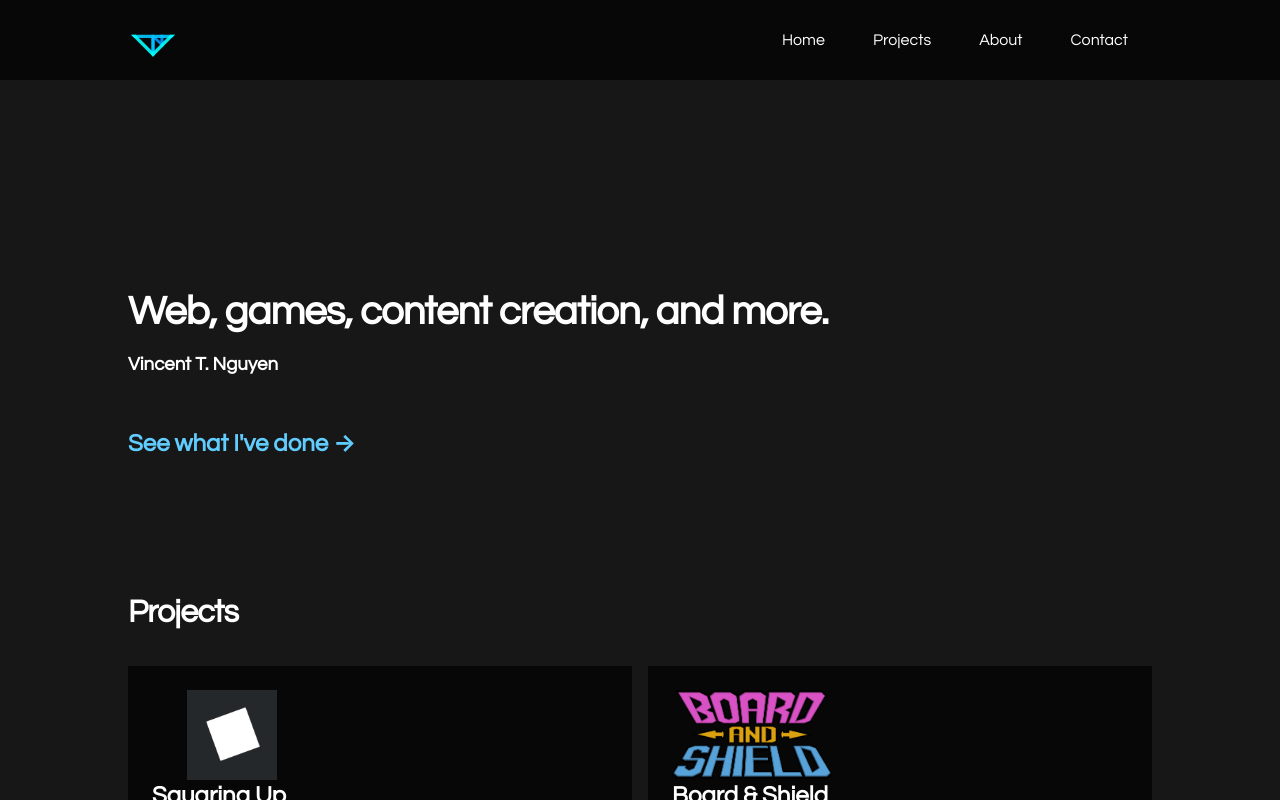
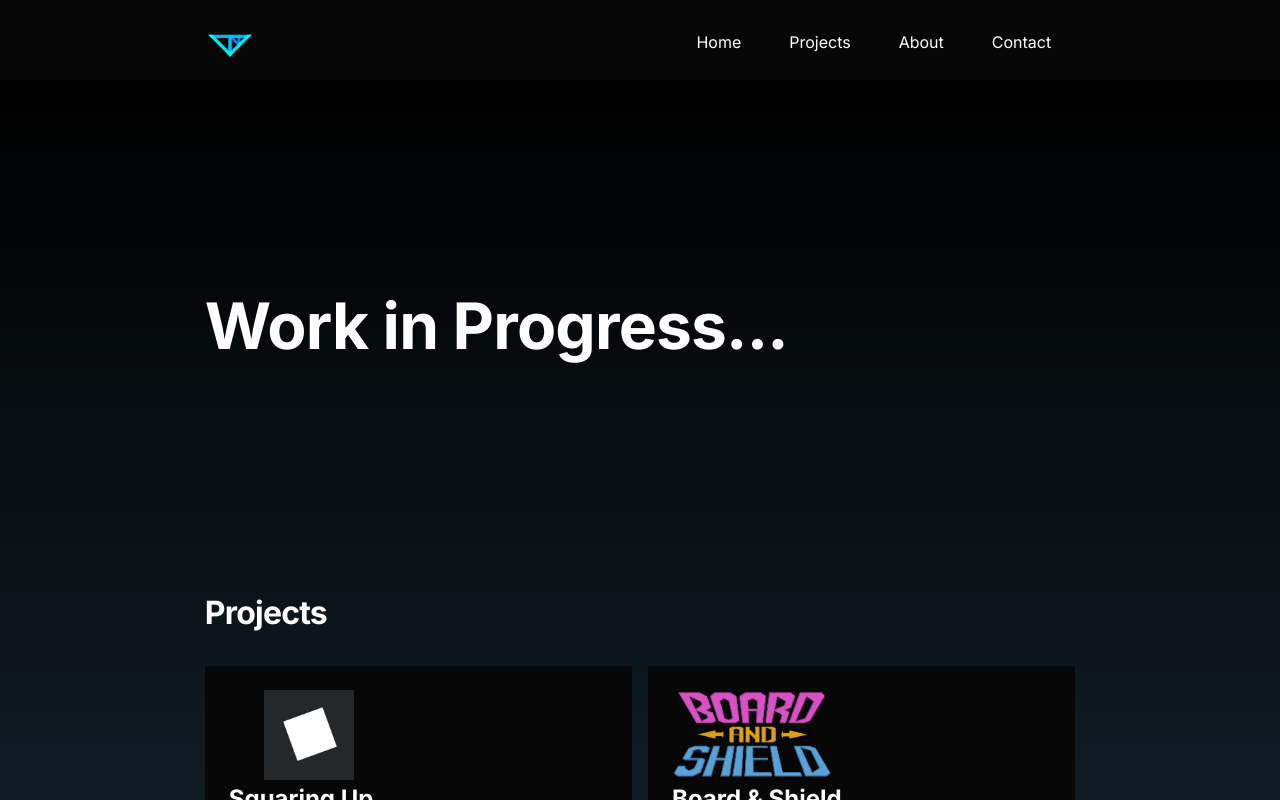
Before and after one commit to VnceGd/vtn, a Next.js app: page / in a window 1280 px wide. Shown: the top 800 px of the page. Built offline with nearby package versions, Linux system fonts and the light colour scheme.

Commit message:
Prepare for content update

```diff
--- a/pages/_app.js
+++ b/pages/_app.js
@@ -1,5 +1,4 @@
 import '../styles/globals.css'
-import { Questrial } from "next/font/google"
 
 function MyApp({ Component, pageProps }) {
   return <Component {...pageProps} />
--- a/pages/_document.js
+++ b/pages/_document.js
@@ -5,10 +5,7 @@ class MyDocument extends Document {
     return (
       <Html lang="en">
         <Head>
-          <link
-            href="https://fonts.googleapis.com/css2?family=Questrial&display=optional"
-            rel="stylesheet"
-          />
+          <link href="https://fonts.googleapis.com/css2?family=Inter:wght@400;600;700&display=swap" rel="stylesheet"/>
         </Head>
         <body>
           <Main />
--- a/pages/index.js
+++ b/pages/index.js
@@ -26,14 +26,7 @@ export default function Home({ allProjectsData }) {
       </Head>
 
       <section id="hero" className={styles.hero}>
-        <h1 className={styles.heading2Xl}>Web, games, content creation, and more.</h1>
-        <h3>Vincent T. Nguyen</h3>
-        <br/>
-        <h2>
-          <Link href="/#projects">
-            See what I&apos;ve done &rarr;
-          </Link>
-        </h2>
+        <h1 className={styles.heading2Xl}>Work in Progress...</h1>
       </section>
 
       <section id="projects" className={styles.section}>
--- a/styles/Home.module.css
+++ b/styles/Home.module.css
@@ -1,8 +1,8 @@
 .main {
-  margin: auto;
+  background: linear-gradient(to bottom, black, #37607d);
+  background-blend-mode: overlay;
   padding: 4rem var(--horizontal-padding);
   width: 100%;
-  max-width: 80rem;
   min-height: calc(100vh - 10.5rem);
   flex: 1;
   display: flex;
@@ -15,25 +15,23 @@
 }
 
 .hero {
-  max-width: 50rem;
   min-height: calc(70vh - 14rem);
   padding-top: 16vh;
 }
 
 .hero a {
   color: var(--link-color);
-  border-bottom: 1px solid transparent;
-  transition: border .2s ease;
+  transition: color .2s ease;
 }
 
 .hero a:hover {
-  border-bottom: 1px solid var(--link-color);
+  color: var(--link-highlight-color);
 }
 
 .footer {
   display: flex;
   padding: 2rem var(--horizontal-padding);
-  background: rgb(117, 236, 206);
+  background: rgb(117, 210, 236);
   color: #000;
   flex-direction: column;
   align-items: flex-end;
@@ -107,7 +105,7 @@
 }
 
 .heading2Xl {
-  font-size: 2.5rem;
+  font-size: 4rem;
   line-height: 1.2;
   font-weight: 800;
   letter-spacing: -0.05rem;
--- a/styles/globals.css
+++ b/styles/globals.css
@@ -3,7 +3,8 @@
   --background-color: #171717;
   --card-color: #070707;
   --link-color: #61cdff;
-  --horizontal-padding: 2rem;
+  --link-highlight-color: #84d8fe;
+  --horizontal-padding: clamp(2rem, 16vw, 16rem);
 }
 
 html {
@@ -16,8 +17,7 @@ html,
 body {
   padding: 0;
   margin: 0;
-  font-family: Questrial, Oxygen, -apple-system, BlinkMacSystemFont, Segoe UI, Roboto,
-    Ubuntu, Cantarell, Fira Sans, Droid Sans, Helvetica Neue, sans-serif;
+  font-family: 'Inter', sans-serif;
 }
 
 ul {
@@ -36,21 +36,3 @@ a:hover {
 * {
   box-sizing: border-box;
 }
-
-@media (min-width: 380px) {
-  :root {
-    --horizontal-padding: 4rem;
-  }
-}
-
-@media (min-width: 500px) {
-  :root {
-    --horizontal-padding: 6rem;
-  }
-}
-
-@media (min-width: 700px) {
-  :root {
-    --horizontal-padding: 8rem;
-  }
-}
```
Also changed, not shown: components/particle-background.js (deleted, +0 -103 lines).
